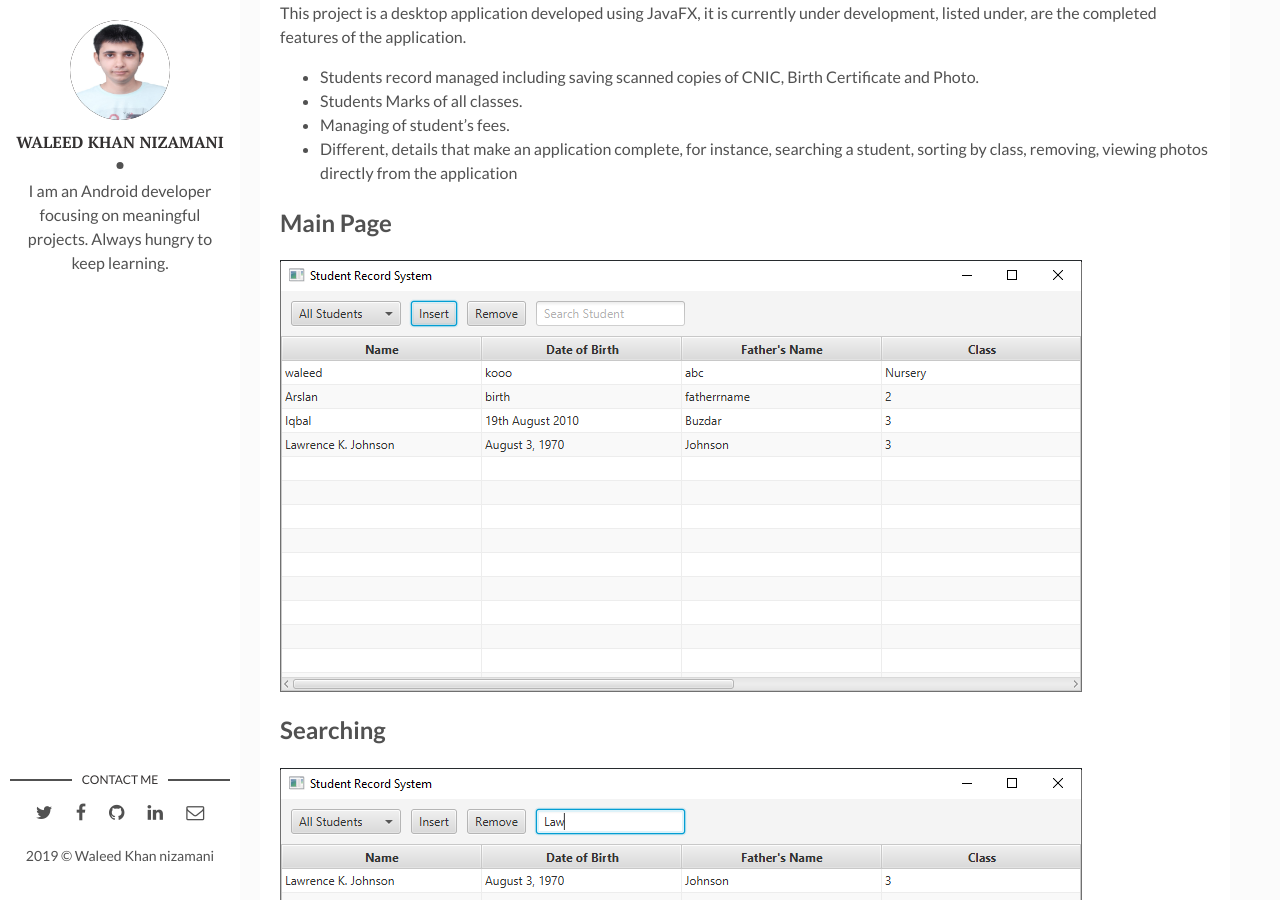
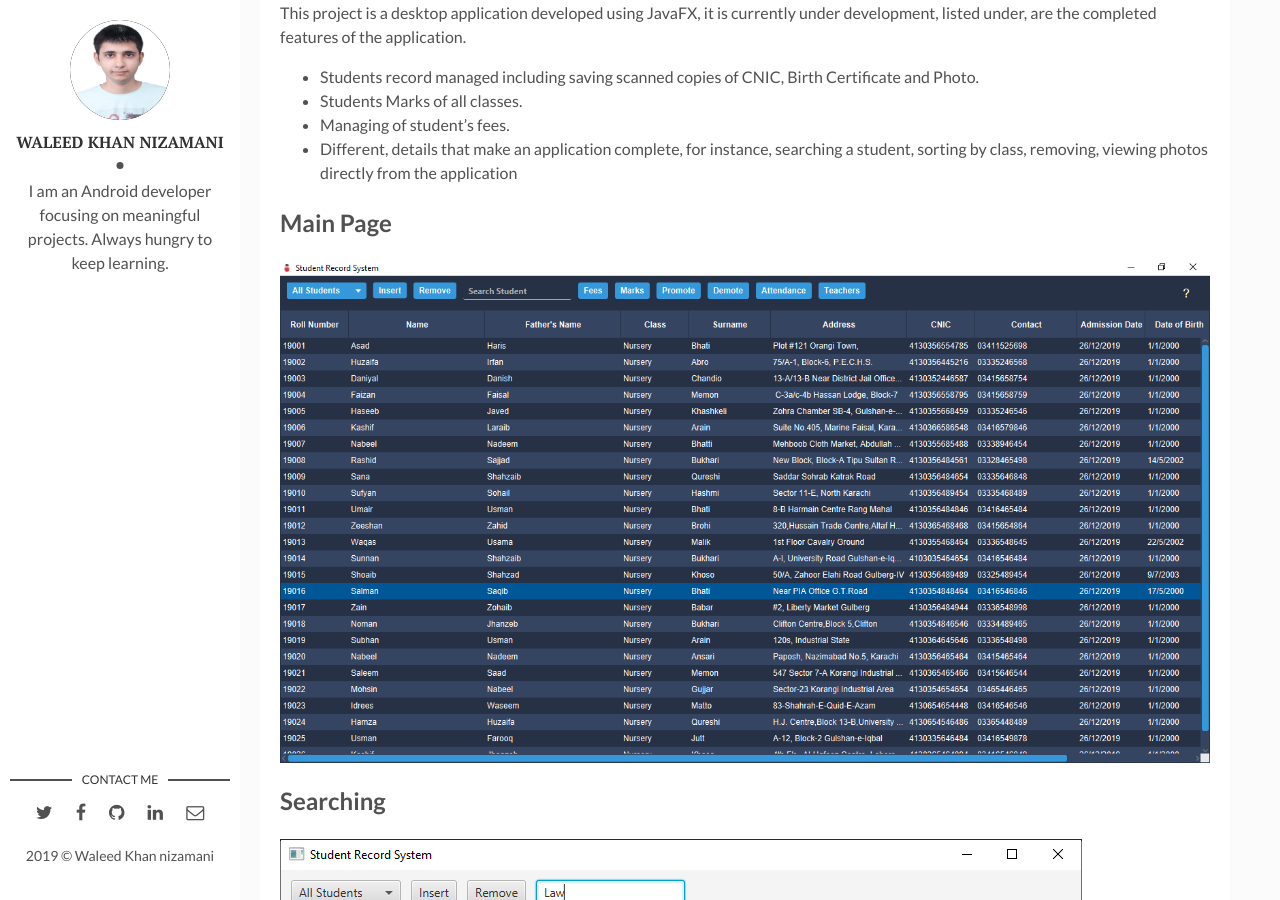
Before and after one commit to K-Rafiki/K-Rafiki, a Jekyll site: the page built from _posts/2018-04-06-SMS.markdown, in a window 1280 px wide and 900 px high, scrolled down 635 px. Built offline with Jekyll 4.4.1, drawn with Linux system fonts in a browser that asks for light colours; comment, search, counter and statistics services are not loaded.

Commit message:
Update 2018-04-06-SMS.markdown

```diff
--- a/_posts/2018-04-06-SMS.markdown
+++ b/_posts/2018-04-06-SMS.markdown
@@ -16,7 +16,7 @@ This project is a desktop application developed using JavaFX, it is currently un
 
 ## Main Page
 
-![I and My friends]({{site.baseurl}}/assets/img/jmain.PNG)
+![I and My friends]({{site.baseurl}}/assets/img/students.PNG)
 
 ## Searching
 
```
